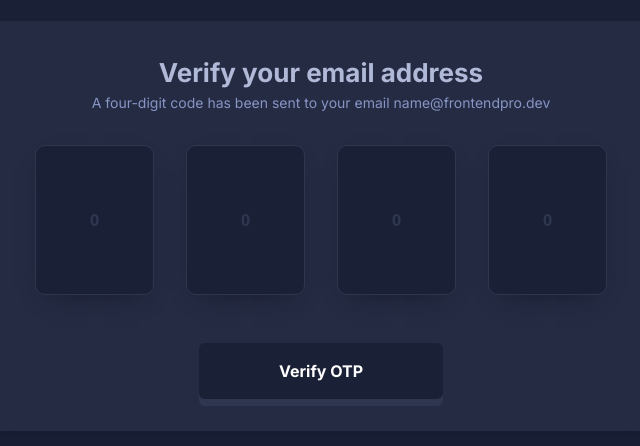
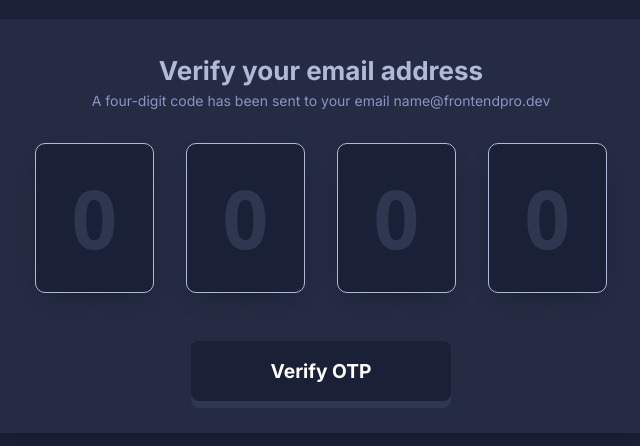
Before and after one commit to Heisdalu/otp-verification-component, a React (Vite) app: page / in a window 1280 px wide. Shown: the part 174-620 px from the top of the page, without its empty margins (319-959 px from the left). Built offline with nearby package versions, Linux system fonts and the light colour scheme.

Commit message:
add button and input components

```diff
--- a/src/App.jsx
+++ b/src/App.jsx
@@ -1,3 +1,7 @@
+import Button from "./components/Button/Button";
+import Input from "./components/Input/Input";
+import InputList from "./components/Input/InputList";
+
 const App = () => {
   return (
     <div className="h-[100vh] bg-[#1A2036] flex justify-center items-center px-[1.5rem]">
@@ -9,48 +13,14 @@ const App = () => {
           A four-digit code has been sent to your email name@frontendpro.dev
         </p>
 
-        <section className="grid grid-cols-4 [grid-gap:1rem] md:[grid-gap:32px] border-1 md:px-[2rem] my-[2rem]">
-          <input
-            type="number"
-            name=""
-            id=""
-            maxLength="1"
-            max="1"
-            placeholder="0"
-            className="placeholder:text-[#2E3650] h-[50px] text-[#2E3650] bg-[#1A2036] shadow-bc1 [border:1px_solid_#2E3650] rounded-[10px] w-[100%] flex justify-center items-center text-center md:h-[150px] font-lg"
-          />
-          <input
-            type="number"
-            name=""
-            id=""
-            maxLength="1"
-            max="1"
-            placeholder="0"
-            className="placeholder:text-[#2E3650] text-[#2E3650] bg-[#1A2036] shadow-bc1 [border:1px_solid_#2E3650] rounded-[10px] w-[100%] flex justify-center items-center text-center md:h-[150px] font-lg"
-          />
-          <input
-            type="number"
-            name=""
-            id=""
-            maxLength="1"
-            max="1"
-            placeholder="0"
-            className="placeholder:text-[#2E3650] text-[#2E3650] bg-[#1A2036] shadow-bc1 [border:1px_solid_#2E3650] rounded-[10px] w-[100%] flex justify-center items-center text-center md:h-[150px] font-lg"
-          />
-          <input
-            type="number"
-            name=""
-            id=""
-            maxLength="1"
-            max="1"
-            placeholder="0"
-            className="placeholder:text-[#2E3650] text-[#2E3650] bg-[#1A2036] shadow-bc1 [border:1px_solid_#2E3650] rounded-[10px] w-[100%] flex justify-center items-center text-center md:h-[150px] font-lg"
-          />
-        </section>
+        <InputList>
+          <Input />
+          <Input />
+          <Input />
+          <Input />
+        </InputList>
 
-        <button className="mt-[1rem] px-[2rem] py-[1rem] mx-auto font-inter font-black rounded-[6px] bg-[#1A2036] shadow-bc2 text-[#fff] md:px-[5rem]">
-          Verify OTP
-        </button>
+        <Button />
       </div>
     </div>
   );
--- /dev/null
+++ b/src/components/Button/Button.jsx
@@ -0,0 +1,8 @@
+const Button = () => {
+  return (
+    <button className="mt-[1rem] px-[2rem] py-[1rem] mx-auto font-inter font-black rounded-[8px] bg-[#1A2036] shadow-bc2 text-[#fff] md:px-[5rem] text-[1.2rem] active:shadow-bc3">
+      Verify OTP
+    </button>
+  );
+}
+export default Button
--- /dev/null
+++ b/src/components/Input/Input.jsx
@@ -0,0 +1,14 @@
+const Input = () => {
+  return (
+    <input
+      type="number"
+      name=""
+      id=""
+      maxLength="1"
+      max="1"
+      placeholder="0"
+      className="placeholder:text-[#2E3650] h-[50px] text-[#2E3650] bg-[#1A2036] shadow-bc1 [border:1px_solid_#2E3650] rounded-[10px] w-[100%] flex justify-center items-center text-center md:h-[150px] font-lg md:text-[5rem] activeBorder"
+    />
+  );
+}
+export default Input
--- /dev/null
+++ b/src/components/Input/InputList.jsx
@@ -0,0 +1,8 @@
+const InputList = ({ children }) => {
+  return (
+    <section className="grid grid-cols-4 [grid-gap:1rem] md:[grid-gap:32px] border-1 md:px-[2rem] my-[2rem]">
+      {children}
+    </section>
+  );
+};
+export default InputList;
--- a/src/index.css
+++ b/src/index.css
@@ -2,12 +2,18 @@
 @tailwind components;
 @tailwind utilities;
 
+@layer components {
+  input[type="number"]::-webkit-inner-spin-button,
+  input[type="number"]::-webkit-outer-spin-button {
+    -webkit-appearance: none;
+  }
 
-input[type=number]::-webkit-inner-spin-button,
-input[type=number]::-webkit-outer-spin-button {
-  -webkit-appearance: none;
+  input[type="number"] {
+    -moz-appearance: textfield;
+  }
+
+  .activeBorder {
+    border: 1px solid #b1b9d8!important;
+    color: #b1b9d8!important;
+  }
 }
-
-input[type=number] {
-  -moz-appearance: textfield;
-}
--- a/tailwind.config.js
+++ b/tailwind.config.js
@@ -6,6 +6,7 @@ export default {
       boxShadow: {
         bc1: "0px 10px 25px -15px #111628",
         bc2: "0px 7px 0px 0px #2E3650",
+        bc3: "box-shadow: 0px 4px 0px 0px #2E3650;",
       },
       fontFamily: {
         inter: "Inter, sans-serif",
```
